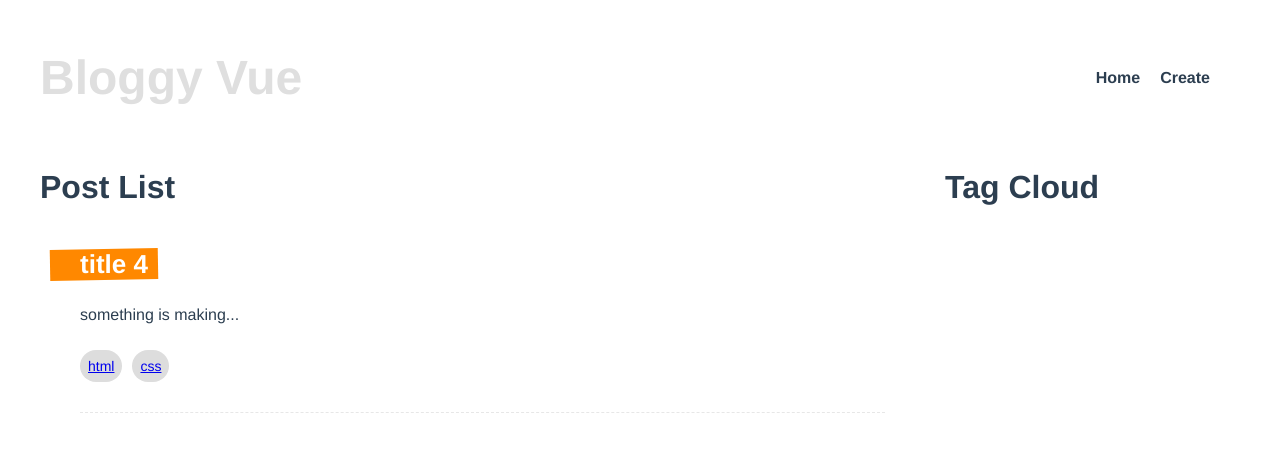
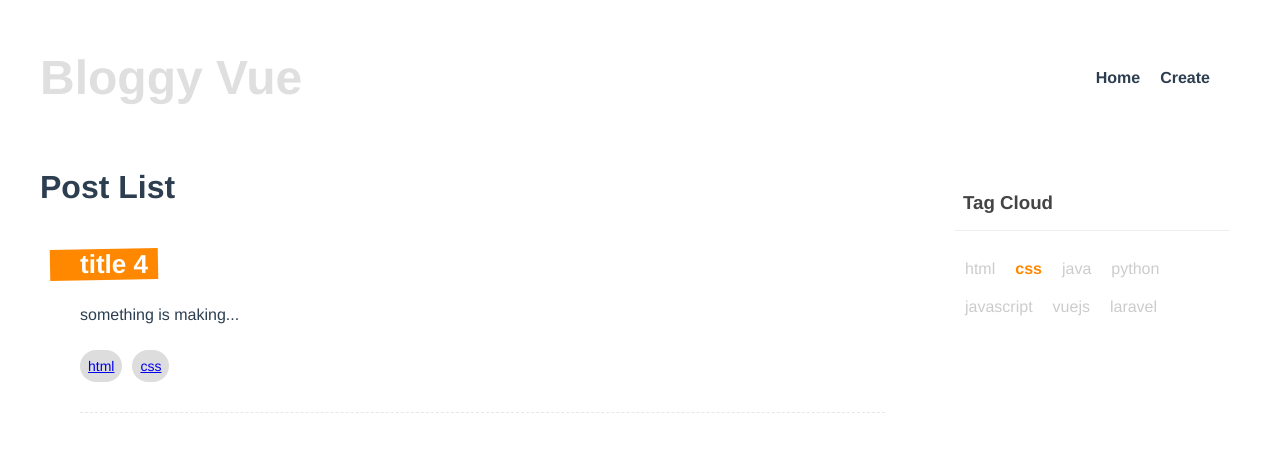
Before and after one commit to WaiYanHeinWillian/Composition-API, a Vue app: page /tags/css in a window 1280 px wide. Shown: the top 452 px of the page. Built offline with nearby package versions, Linux system fonts and the light colour scheme; data requests are answered from the project's data file.

Commit message:
tagCloud unique links

```diff
--- a/src/components/TagCloud.vue
+++ b/src/components/TagCloud.vue
@@ -1,13 +1,54 @@
 <template>
-  <h1>Tag Cloud</h1>
+  <div class="tag-cloud">
+    <h3>Tag Cloud</h3>
+    <div v-for="tag in uniqueTags" :key="tag">
+      <router-link :to="{name:'Tag',params:{tag:tag}}">{{tag}}</router-link>
+    </div>
+  </div>
 </template>
 
 <script>
+import { ref } from 'vue'
 export default {
+  props:['posts'],
 
+  setup(props){
+    let tags=ref([])
+    props.posts.forEach(post=>{
+      // console.log(post)
+      post.tags.forEach(tag=>{
+        // console.log(tag)
+        tags.value.push(tag)
+      })
+    })
+    let uniqueTags=tags.value.filter((tag,index,array)=>{
+      return array.indexOf(tag)===index
+    })
+
+    return {uniqueTags}
+  }
 }
 </script>
 
 <style>
-
+  .tag-cloud{
+    padding: 10px;
+  }
+  .tag-cloud h3{
+    border-bottom: 1px solid #eee;
+    padding: 16px 8px;
+    color: #444;
+  }
+  .tag-cloud div{
+    display: inline-block;
+    padding: 10px;
+  }
+  .tag-cloud a{
+    color: #ccc;
+    text-decoration: none;
+  }
+  .tag-cloud a.router-link-active{
+    color: #ff8800;
+    font-weight: bold;
+  }
 </style>
--- a/src/views/HomeView.vue
+++ b/src/views/HomeView.vue
@@ -9,7 +9,7 @@
           <PostList :posts="posts"></PostList>
         </div>
         <div>
-          <TagCloud></TagCloud>
+          <TagCloud :posts='posts'></TagCloud>
         </div>
       </div>
 
--- a/src/views/Tag.vue
+++ b/src/views/Tag.vue
@@ -6,7 +6,7 @@
       <PostList :posts="filteredPosts"></PostList>
     </div>
     <div>
-      <TagCloud></TagCloud>
+      <TagCloud :posts="posts"></TagCloud>
     </div>
   </div>
 
```
